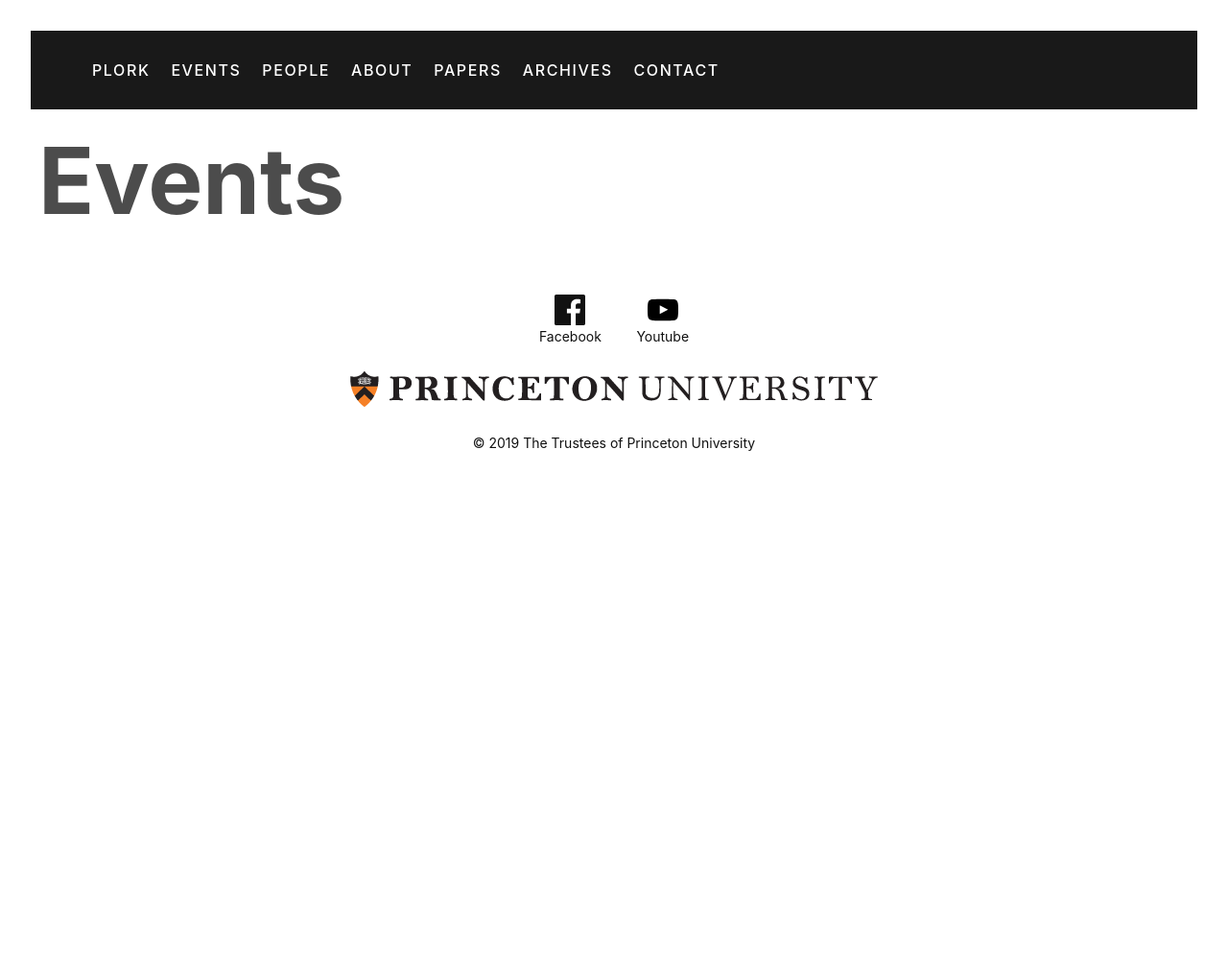
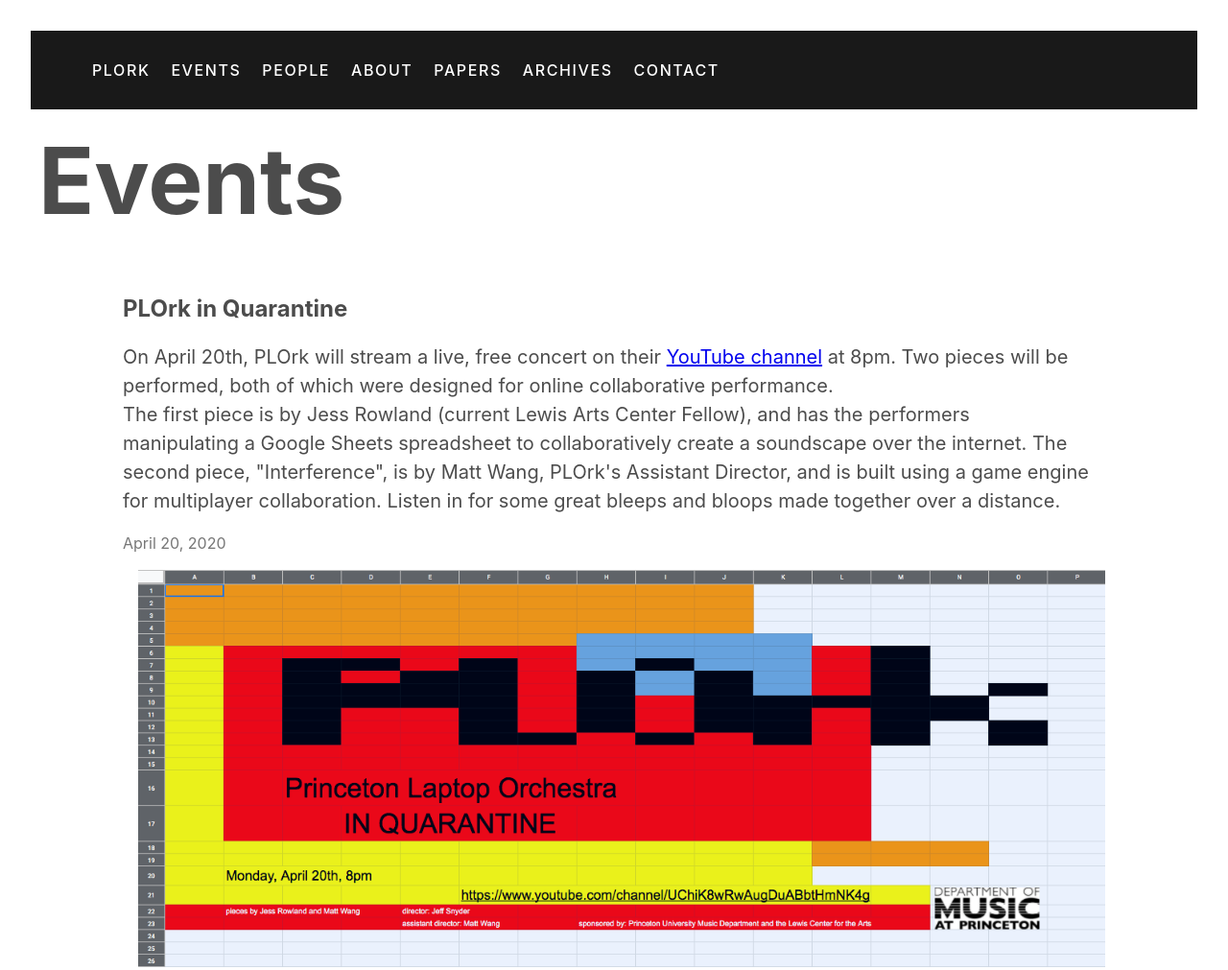
Before and after one commit to puplork/puplork.github.io, a plain HTML site: page tabs/events.html in a window 1280 px wide. Shown: the top 1011 px of the page at 96% size. Before the commit the page ends 800 px from the top, so only its background shows below. Drawn offline with nearby package versions, Linux system fonts and the light colour scheme.

Commit message:
plork remote show info

```diff
--- a/tabs/events.html
+++ b/tabs/events.html
@@ -14,7 +14,7 @@
     <meta http-equiv="X-UA-Compatible" content="IE=Edge">
 
     <title>
-      PLOrk - News
+      PLOrk - Events
     </title>
     <meta name="author" content="PLOrk">
     <meta name="description" content="PLOrk, the Princeton Laptop Orchestra is an electronic and computer music ensemble based out of Princeton, NJ.">
@@ -26,6 +26,26 @@
     <header></header><script>getHeader()</script>
 
     <h1 class="mb4 ml2 mt0 f3 f1-m f-headline-l">Events</h1>
+
+    <section class="mw8 center">
+      <article class="pv4 bb b--black-10 ph3 ph0-l">
+        <div class="flex flex-column flex-row-ns">
+          <div class="w-100 w-100-ns pr3-ns order-2 order-1-ns">
+            <h1 class="f3 mt0 lh-title">PLOrk in Quarantine</h1>
+            <p class="f5 f4-l lh-copy">
+              On April 20th, PLOrk will stream a live, free concert on their <a href="https://www.youtube.com/channel/UChiK8wRwAugDuABbtHmNK4g">YouTube channel</a> at 8pm. Two pieces will be performed, both of which were designed for online collaborative performance.
+            <br>
+              The first piece is by Jess Rowland (current Lewis Arts Center Fellow), and has the performers manipulating a Google Sheets spreadsheet to collaboratively create a soundscape over the internet. The second piece, "Interference", is by Matt Wang, PLOrk's Assistant Director, and is built using a game engine for multiplayer collaboration. Listen in for some great bleeps and bloops made together over a distance.
+            </p>
+          </div>
+        </div>
+        <time class="f5 db gray">April 20, 2020</time>
+        <br>
+        <div class="pl3-ns order-1 order-2-ns mb4 mb0-ns w-100 w-100-ns">
+          <img src="/img/plorkremoteposter.png" class="db" alt="PLOrk in Quarantine">
+        </div>
+      </article>
+    </section>
 
     <!-- NEWS -->
     <!--
```
Also changed, not shown: index.html (+20 -1 lines), media/2019.html (+1 -1 lines), img/plorkremoteposter.png (added), 2 other files.
